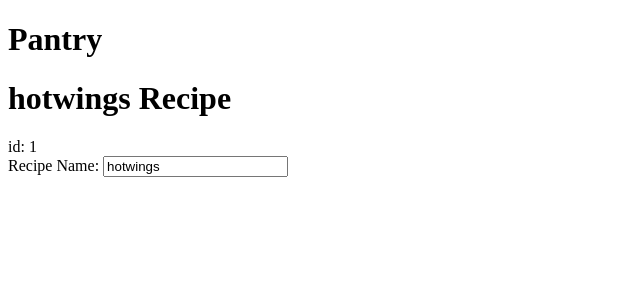
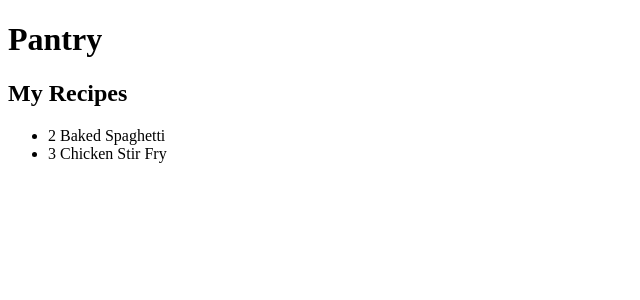
Before and after one commit to maceocodes/KitchenCabinet, an Angular app: page / in a window 1280 px wide. Shown: the top 300 px of the page, without its empty margins (0-640 px from the left). Built offline with nearby package versions, Linux system fonts and the light colour scheme.

Commit message:
display recipes component

```diff
--- a/src/app/components/recipes/recipes.component.html
+++ b/src/app/components/recipes/recipes.component.html
@@ -1,9 +1,6 @@
-<div>
-  <h1>{{ recipe.name }} Recipe </h1>
-  <div><span>id: </span>{{ recipe.id }}</div>
-  <div>
-    <label>Recipe Name:
-      <input [(ngModel)]="recipe.name" placeholder="name"/>
-  </label>
-  </div>
-</div>
+<h2>My Recipes</h2>
+<ul class = "mock_recipes">
+  <li *ngFor="let recipe of recipes">
+    <span class="badge">{{recipe.id}}</span>  {{recipe.recipeName}}
+  </li>
+</ul>
--- a/src/app/components/recipes/recipes.component.ts
+++ b/src/app/components/recipes/recipes.component.ts
@@ -1,5 +1,6 @@
 import { Component, OnInit } from '@angular/core';
 import { Recipe } from '../../recipes';
+import { RECIPES } from '../../mock-recipes';
 
 @Component({
   selector: 'app-recipes',
@@ -9,9 +10,11 @@ import { Recipe } from '../../recipes';
 export class RecipesComponent implements OnInit {
   recipe: Recipe = {
     id: 1,
-    name: 'hotwings'
+    recipeName: 'hotwings',
+    cuisine: 'american'
   };
 
+  recipes = RECIPES;
 
   constructor() { }
 
--- /dev/null
+++ b/src/app/mock-recipes.ts
@@ -0,0 +1,6 @@
+import { Recipe } from './recipes'; //same folder as mock-recipes only requires a single(.)
+
+export const RECIPES: Recipe[] = [
+  { id: 2, recipeName: 'Baked Spaghetti', cuisine: 'italian' },
+  { id: 3, recipeName: 'Chicken Stir Fry', cuisine: 'asian' }
+];
--- a/src/app/recipes.ts
+++ b/src/app/recipes.ts
@@ -1,4 +1,5 @@
 export interface Recipe {
   id: number;
-  name: string;
+  recipeName: string;
+  cuisine: string;
 }
--- a/src/styles.css
+++ b/src/styles.css
@@ -1 +1,5 @@
 /* You can add global styles to this file, and also import other style files */
+label {
+  display: block;
+  margin-top: 1em;
+}
```
Also changed, not shown: package.json (+11 -11 lines), 1 other file (tests, documents, lock files or other folders).
